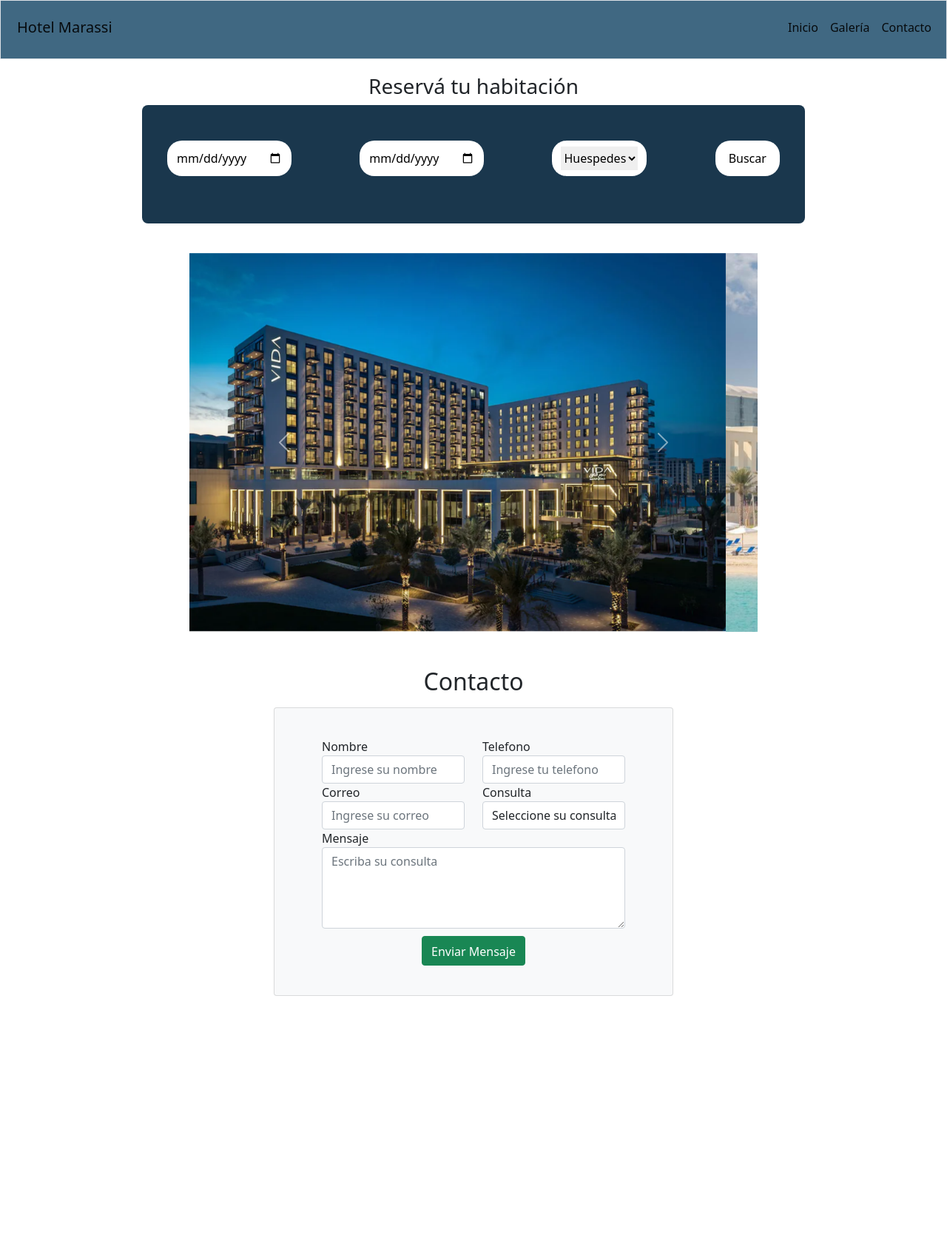
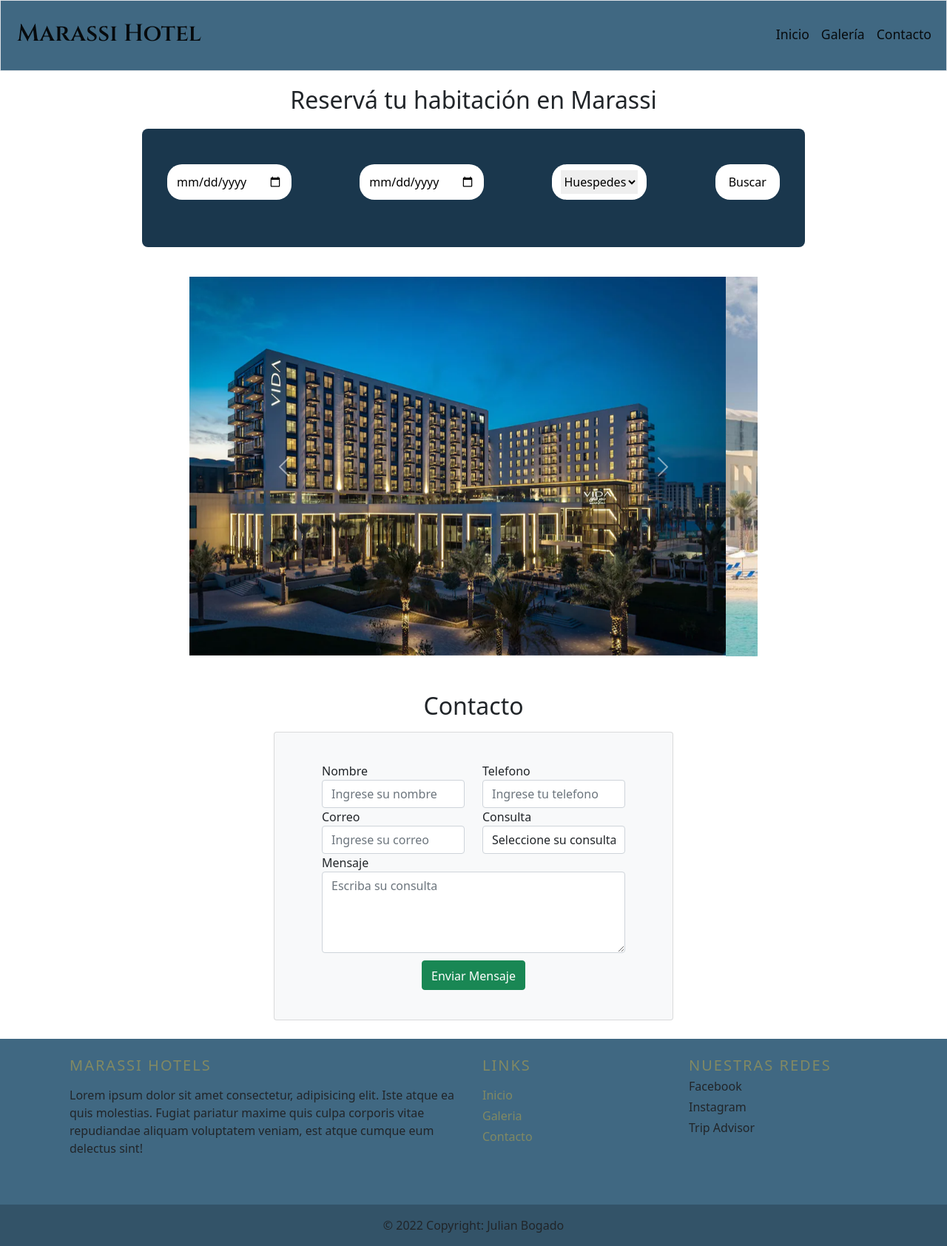
Before and after one commit to JulianBogado/javascript-30330-hotel-marassi, a plain HTML site: page index.html in a window 1280 px wide. Shown: the whole page at 74% size. Before the commit the page ends 1346 px from the top, so only its background shows below. Drawn offline with nearby package versions, Linux system fonts and the light colour scheme.

Commit message:
Se agrega footer, galerÃia y cards a las habitaciones

```diff
--- a/css/styles.css
+++ b/css/styles.css
@@ -1,18 +1,31 @@
 .border{
     background-color: #406882;
-    height: 5em;
+    height: 6em;
 }
 
 .principal{
     margin-top: .5em;
 }
 
+a{
+    text-decoration: none;
+    color: inherit;
+}
 .principal > a{
     margin-left: 10px;
+    font-size: 2em;
+    font-family: 'Cinzel', serif;
+    font-weight: bold;
 }
 
-.h3{
+.links > li{
+    font-size: 1.1em;
+}
+
+.h1{
     margin-top: 20px;
+    margin-bottom: 20px;
+    font-size: 24pt;
 }
 
 input{
@@ -97,8 +110,8 @@ input::-webkit-inner-spin-button {
     margin-top: 40px;
 }
 
-.card-body > p{
-
+.imgCarousel{
+    height: 300px;
 }
 
 .divReserva{
@@ -141,7 +154,25 @@ input::-webkit-inner-spin-button {
     color: black;
 }
 
+.preReserva{
+    margin-top: 40px;
+}
+
 .botonContacto{
     margin-top: 10px;
     text-align: center;
 }
+
+.footer{
+    margin-top: 25px;
+    background-color: #406882;
+}
+
+.linksFooter{
+    color: #818963;
+}
+
+h5{
+    letter-spacing: 2px;
+    color: #818963;
+}
--- a/index.html
+++ b/index.html
@@ -5,6 +5,9 @@
     <meta http-equiv="X-UA-Compatible" content="IE=edge">
     <meta name="viewport" content="width=device-width, initial-scale=1.0">
     <link href="https://cdn.jsdelivr.net/npm/bootstrap@5.1.3/dist/css/bootstrap.min.css" rel="stylesheet" integrity="sha384-1BmE4kWBq78iYhFldvKuhfTAU6auU8tT94WrHftjDbrCEXSU1oBoqyl2QvZ6jIW3" crossorigin="anonymous">
+    <link rel="preconnect" href="https://fonts.googleapis.com">
+    <link rel="preconnect" href="https://fonts.gstatic.com" crossorigin>
+    <link href="https://fonts.googleapis.com/css2?family=Cinzel:wght@400;600&display=swap" rel="stylesheet">
     <link rel="stylesheet" href="/css/styles.css">
     <title>Hotel Marassi </title>
 </head>
@@ -13,12 +16,12 @@
         <div class="border">
             <nav class="navbar navbar-expand-lg navbar-light">
                 <div class="container-fluid principal">
-                  <a class="navbar-brand" href="index.html">Hotel Marassi</a>
+                  <a class="navbar-brand" href="index.html">Marassi Hotel</a>
                   <button class="navbar-toggler" type="button" data-bs-toggle="collapse" data-bs-target="#navbarNav" aria-controls="navbarNav" aria-expanded="false" aria-label="Toggle navigation">
                     <span class="navbar-toggler-icon"></span>
                   </button>
                   <div class="collapse navbar-collapse" id="navbarNav">
-                    <ul class="navbar-nav ms-auto">
+                    <ul class="navbar-nav ms-auto links">
                       <li class="nav-item">
                         <a class="nav-link active" aria-current="page" href="#">Inicio</a>
                       </li>
@@ -36,7 +39,7 @@
     </header>
     <main>
         <div>
-          <h2 class="h3 text-center">Reservá tu habitación</h2>
+          <h1 class="h1 text-center">Reservá tu habitación en Marassi</h1>
         </div>
         <div class="divFormulario text-center">
           <div class="container"></div>
@@ -49,7 +52,7 @@
                   <input class="inputDate" type="date" name="check-out" id="check-out">
                 </div>
                 <div class="col col-2 divSelect">
-                  <select class="select" name="huespedes" id="huesp">
+                  <select class="selectpicker select" name="huespedes" id="huesp">
                     <option value="0" selected>Huespedes</option>
                     <option value="1">1</option>
                     <option value="2">2</option>
@@ -184,10 +187,8 @@
 
 
     </div>
-        <!-- /.8 -->
 
     </div>
-    <!-- /.row-->
 
 </div>
 </div>
@@ -196,8 +197,46 @@
     </div>
     </main>
 
-    <footer>
+    <footer class="footer">
+      <div class="container p-4">
+        <div class="row">
+          <div class="col-lg-6 col-md-12 mb-4">
+            <h5 class="mb-3"> MARASSI HOTELS</h5>
+            <p>
+              Lorem ipsum dolor sit amet consectetur, adipisicing elit. Iste atque ea quis
+              molestias. Fugiat pariatur maxime quis culpa corporis vitae repudiandae aliquam
+              voluptatem veniam, est atque cumque eum delectus sint!
+            </p>
+          </div>
+          <div class="col-lg-3 col-md-6 mb-4">
+            <h5 class="mb-3">LINKS</h5>
+            <ul class="list-unstyled mb-0">
+              <li class="mb-1">
+                <a href="#!" class="linksFooter">Inicio</a>
+              </li>
+              <li class="mb-1">
+                <a href="#!" class="linksFooter">Galeria</a>
+              </li>
+              <li class="mb-1">
+                <a href="#!" class="linksFooter">Contacto</a>
+              </li>
+            </ul>
+          </div>
+          <div class="col-lg-3 col-md-6 mb-4">
+            <h5 class="mb-1" >NUESTRAS REDES</h5>
+            <ul class="list-unstyled mb-0">
+              <li class="mb-1"><a href="#"> Facebook</a></li>
+              <li class="mb-1"><a href="#"> Instagram</a></li>
+              <li class="mb-1"><a href="#"> Trip Advisor</a></li>
+            </ul>
 
+          </div>
+        </div>
+      </div>
+      <div class="text-center p-3" style="background-color: rgba(0, 0, 0, 0.2);">
+        © 2022 Copyright:
+        <a class="text-dark" href="https://github.com/JulianBogado">Julian Bogado</a>
+      </div>
     </footer>
     <script src="https://momentjs.com/downloads/moment-with-locales.js"></script>
     <script src="https://code.jquery.com/jquery-3.6.0.min.js"></script>
--- a/main.js
+++ b/main.js
@@ -79,23 +79,23 @@ function guest() {
         let contenedor = document.createElement("div");
         contenedor.innerHTML = "";
         contenedor.innerHTML = `<div class="row no-gutters">
-                                    <div id="carouselExampleControls" class="carousel slide" data-bs-ride="carousel">
+                                    <div id="carouselExampleControls${h.id}" class="carousel slide" data-bs-ride="carousel">
                                         <div class="carousel-inner">
                                           <div class="carousel-item active">
-                                            <img src=${h.img1} class="d-block w-100" alt="...">
+                                            <img src=${h.img1} class="d-block w-100 imgCarousel" alt="...">
                                           </div>
                                           <div class="carousel-item">
-                                            <img src=${h.img2} class="d-block w-100" alt="...">
+                                            <img src=${h.img2} class="d-block w-100 imgCarousel" alt="...">
                                           </div>
                                           <div class="carousel-item">
-                                            <img src=${h.img3} class="d-block w-100" alt="...">
+                                            <img src=${h.img3} class="d-block w-100 imgCarousel" alt="...">
                                           </div>
                                         </div>
-                                        <button class="carousel-control-prev" type="button" data-bs-target="#carouselExampleControls" data-bs-slide="prev">
+                                        <button class="carousel-control-prev" type="button" data-bs-target="#carouselExampleControls${h.id}" data-bs-slide="prev">
                                           <span class="carousel-control-prev-icon" aria-hidden="true"></span>
                                           <span class="visually-hidden">Previous</span>
                                         </button>
-                                        <button class="carousel-control-next" type="button" data-bs-target="#carouselExampleControls" data-bs-slide="next">
+                                        <button class="carousel-control-next" type="button" data-bs-target="#carouselExampleControls${h.id}" data-bs-slide="next">
                                           <span class="carousel-control-next-icon" aria-hidden="true"></span>
                                           <span class="visually-hidden">Next</span>
                                         </button>
@@ -126,22 +126,23 @@ function reservar(i){
     let bcheck = document.createElement("div");
     bcheck.innerHTML="";
     $("#preReserva").empty();
-    bcheck.innerHTML= ` <div class="card">
+    bcheck.innerHTML= ` <div class="card preReserva">
                             <div class="card-body">
                                 <h5 class="card-title"><strong>${room.nombre}</strong></h5>
-                                <p class="card-text">With supporting text below as a natural lead-in to additional content.</p>
+                                <p class="card-text">Amenities:</p>
                                 <ul class="ament">
                                     <li>Cantidad de camas: ${room.camas}
                                     <li>Minibar: ${room.minibar}</li>
                                     <li>Televisor: ${room.tv}</li>
                                     <li>Tipo de Cama: ${room.tipoCama}</li>
-                                    <li>Disponibilidad: ${room.disponible}</li>
+
                                 </ul>
-                                <p>Check In: ${moment(localStorage.getItem("checkIn.id")).format("Do MMM YY")} </p>
-                                <p>Check Out: ${moment(localStorage.getItem("checkOut.id")).format("Do MMM YY")} </p>
-                                <p>El valor total es de $${localStorage.getItem("dateTotal")*room.price}</p>
-
-                                <a href="#" class="btn btn-primary">Go somewhere</a>
+                                <ul class="ament">
+                                    <li>Check In: ${moment(localStorage.getItem("checkIn.id")).format("Do MMM YY")} </li>
+                                    <li>Check Out: ${moment(localStorage.getItem("checkOut.id")).format("Do MMM YY")} </li>
+                                    <li>El valor total es de $${localStorage.getItem("dateTotal")*room.price}</li>
+                                </ul>
+                                <a href="#" class="btn btn-primary">Confirmar selección</a>
                             </div>
                         </div>
 
```
